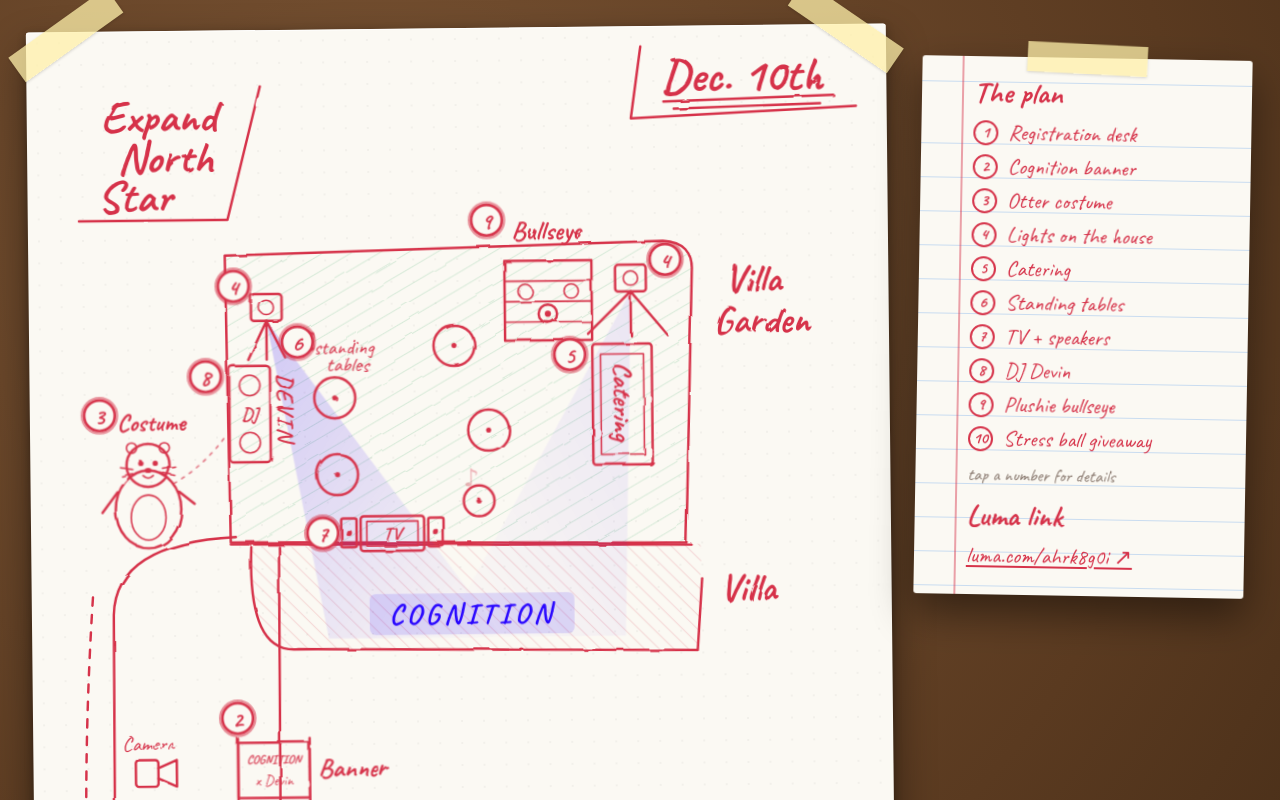
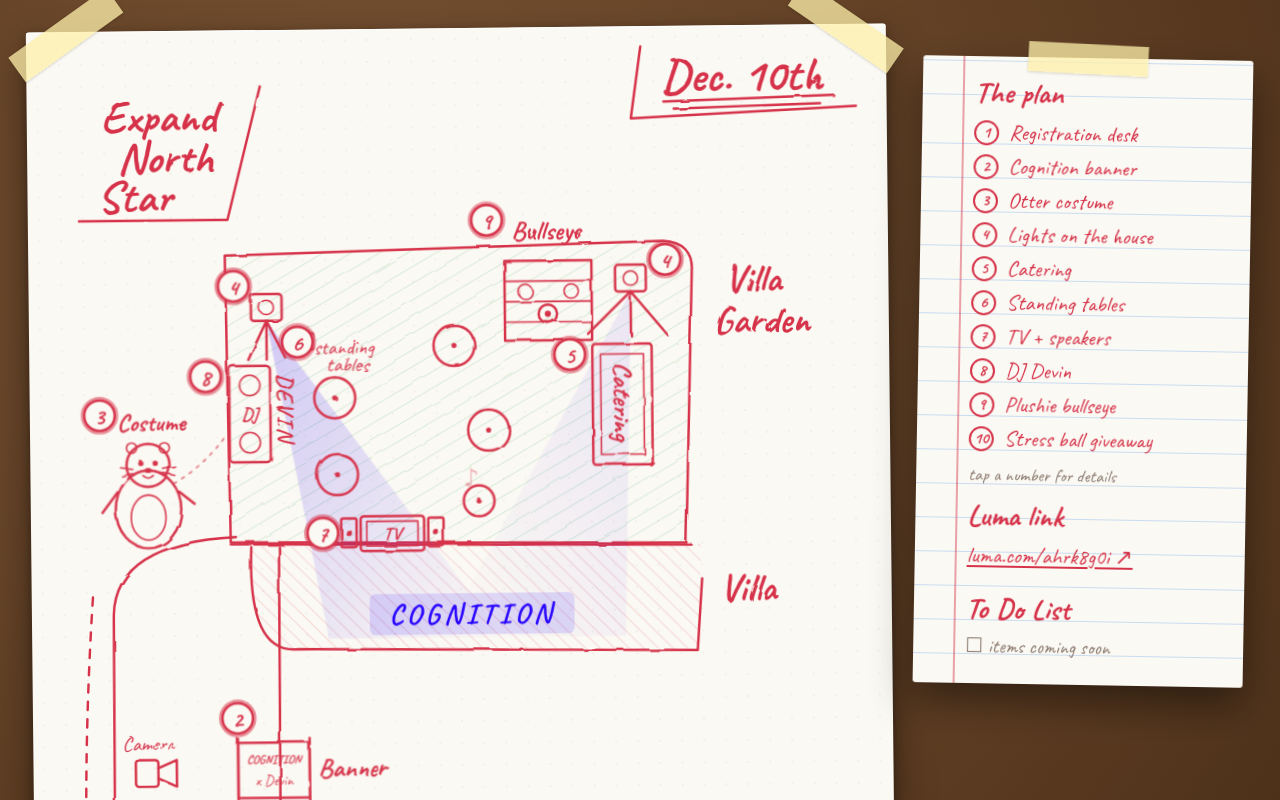
Before and after one commit to hamzehaq7/expand-north-star-layout, a plain HTML site: page index.html in a window 1280 px wide. Shown: the top 800 px of the page. Drawn offline with Linux system fonts and the light colour scheme.

Commit message:
Add To Do List section
Co-Authored-By: Devin AI <158243242+devin-ai-integration[bot]@users.noreply.github.com>

```diff
--- a/index.html
+++ b/index.html
@@ -53,6 +53,7 @@ svg text{fill:var(--ink);font-family:"Hand",cursive}
 .legend li:hover b,.legend li.lit b{background:var(--ink);color:#fff;border-color:var(--ink)}
 .legend .luma{display:inline-block;margin:0 0 6px 30px;font-size:22px;line-height:34px;color:var(--ink);text-decoration:underline;text-underline-offset:3px}
 .legend .luma:hover{color:var(--blue)}
+.legend .todo{font-size:20px;color:#8a7a70;margin:0 0 6px 30px;line-height:30px}
 .legend .hint{font-size:18px;color:#8a7a70;margin:8px 0 0 30px}
 #modal{position:fixed;inset:0;background:rgba(30,15,5,.45);display:flex;align-items:center;justify-content:center;opacity:0;pointer-events:none;transition:opacity .2s;z-index:10}
 #modal.open{opacity:1;pointer-events:auto}
@@ -270,6 +271,8 @@ svg text{fill:var(--ink);font-family:"Hand",cursive}
  <div class="hint">tap a number for details</div>
  <h3 style="margin-top:14px">Luma link</h3>
  <a class="luma" href="https://luma.com/ahrk8g0i" target="_blank" rel="noopener">luma.com/ahrk8g0i &#8599;</a>
+ <h3 style="margin-top:14px">To Do List</h3>
+ <div class="todo">&#9744; items coming soon</div>
 </div>
 </div>
 
```
